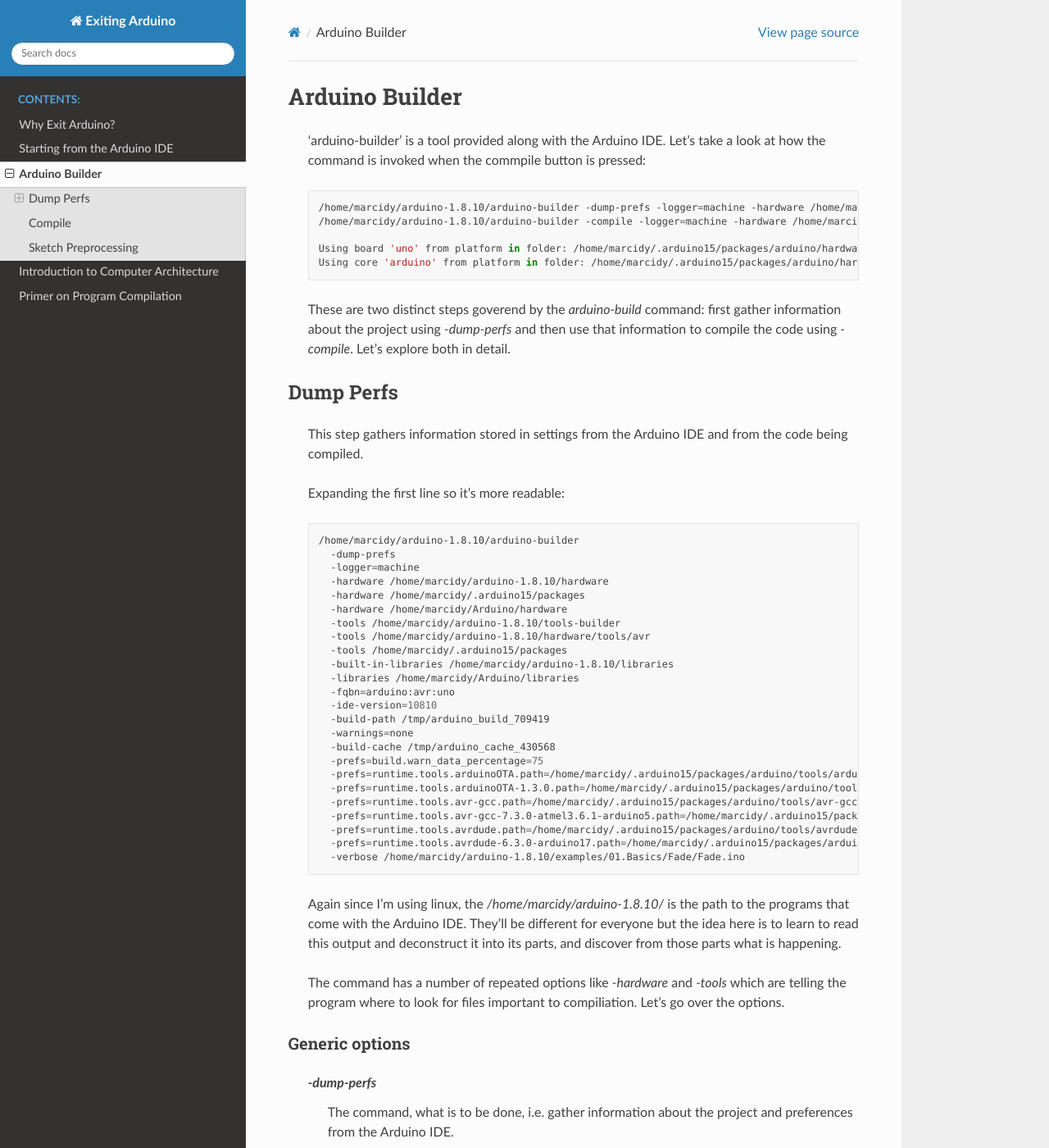
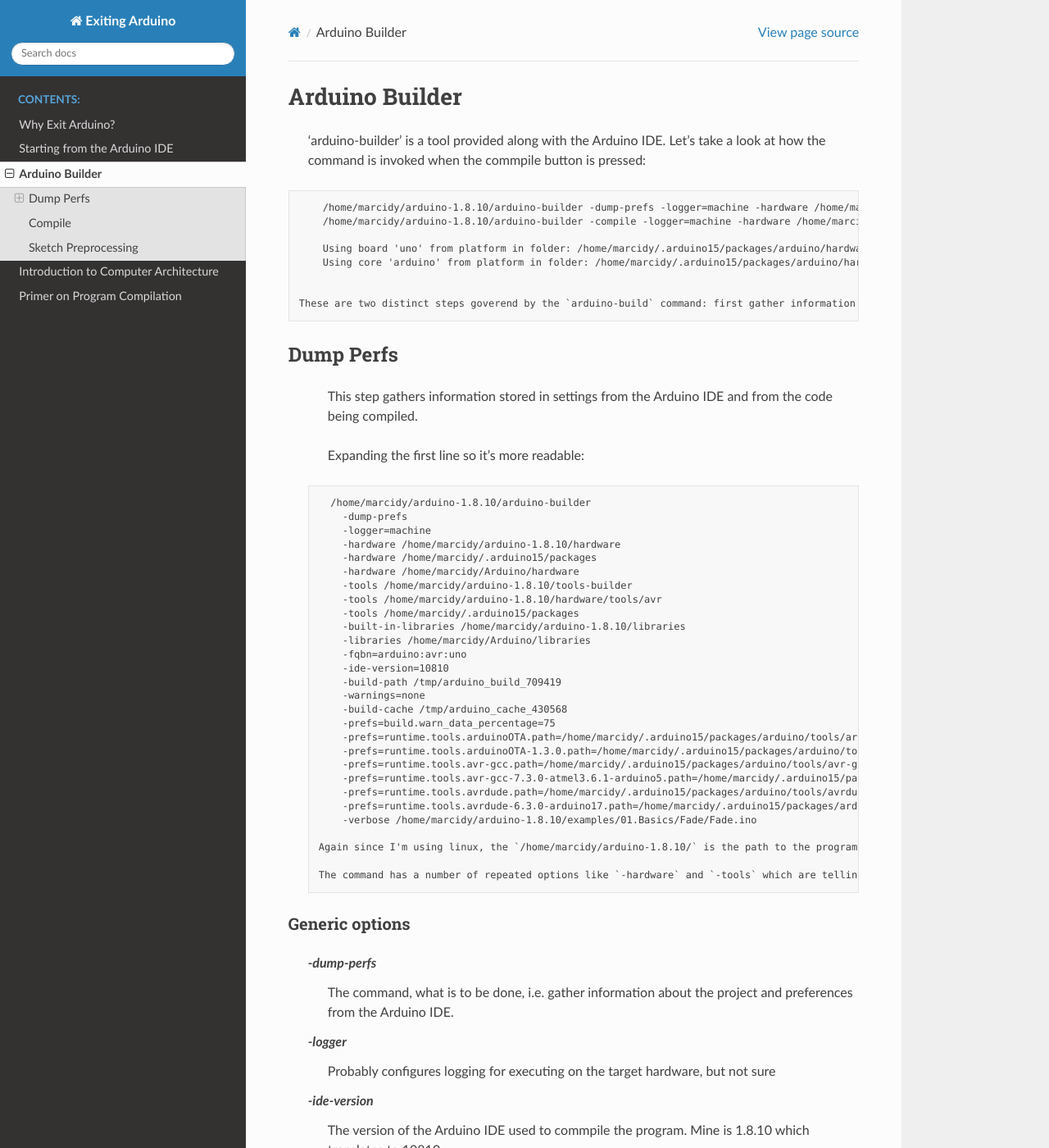
Before and after one commit to marcidy/exiting_arduino, a Sphinx documentation site: the page built from docs/source/arduino_builder.rst, in a window 1280 px wide and 1400 px high. Shown: the whole window at 82% size. Built offline with Sphinx 7.4.7 and the Read the Docs theme 2.0.0, drawn with Linux system fonts in a browser that asks for light colours; some of the changed text lies outside the part shown.

Commit message:
reformatting some blocks

```diff
--- a/docs/source/arduino_builder.rst
+++ b/docs/source/arduino_builder.rst
@@ -6,7 +6,7 @@
 
     'arduino-builder' is a tool provided along with the Arduino IDE.  Let's take a look at how the command is invoked when the commpile button is pressed:
 
-    .. code:: bash
+::
 
         /home/marcidy/arduino-1.8.10/arduino-builder -dump-prefs -logger=machine -hardware /home/marcidy/arduino-1.8.10/hardware -hardware /home/marcidy/.arduino15/packages -hardware /home/marcidy/Arduino/hardware -tools /home/marcidy/arduino-1.8.10/tools-builder -tools /home/marcidy/arduino-1.8.10/hardware/tools/avr -tools /home/marcidy/.arduino15/packages -built-in-libraries /home/marcidy/arduino-1.8.10/libraries -libraries /home/marcidy/Arduino/libraries -fqbn=arduino:avr:uno -ide-version=10810 -build-path /tmp/arduino_build_709419 -warnings=none -build-cache /tmp/arduino_cache_430568 -prefs=build.warn_data_percentage=75 -prefs=runtime.tools.arduinoOTA.path=/home/marcidy/.arduino15/packages/arduino/tools/arduinoOTA/1.3.0 -prefs=runtime.tools.arduinoOTA-1.3.0.path=/home/marcidy/.arduino15/packages/arduino/tools/arduinoOTA/1.3.0 -prefs=runtime.tools.avr-gcc.path=/home/marcidy/.arduino15/packages/arduino/tools/avr-gcc/7.3.0-atmel3.6.1-arduino5 -prefs=runtime.tools.avr-gcc-7.3.0-atmel3.6.1-arduino5.path=/home/marcidy/.arduino15/packages/arduino/tools/avr-gcc/7.3.0-atmel3.6.1-arduino5 -prefs=runtime.tools.avrdude.path=/home/marcidy/.arduino15/packages/arduino/tools/avrdude/6.3.0-arduino17 -prefs=runtime.tools.avrdude-6.3.0-arduino17.path=/home/marcidy/.arduino15/packages/arduino/tools/avrdude/6.3.0-arduino17 -verbose /home/marcidy/arduino-1.8.10/examples/01.Basics/Fade/Fade.ino
         /home/marcidy/arduino-1.8.10/arduino-builder -compile -logger=machine -hardware /home/marcidy/arduino-1.8.10/hardware -hardware /home/marcidy/.arduino15/packages -hardware /home/marcidy/Arduino/hardware -tools /home/marcidy/arduino-1.8.10/tools-builder -tools /home/marcidy/arduino-1.8.10/hardware/tools/avr -tools /home/marcidy/.arduino15/packages -built-in-libraries /home/marcidy/arduino-1.8.10/libraries -libraries /home/marcidy/Arduino/libraries -fqbn=arduino:avr:uno -ide-version=10810 -build-path /tmp/arduino_build_709419 -warnings=none -build-cache /tmp/arduino_cache_430568 -prefs=build.warn_data_percentage=75 -prefs=runtime.tools.arduinoOTA.path=/home/marcidy/.arduino15/packages/arduino/tools/arduinoOTA/1.3.0 -prefs=runtime.tools.arduinoOTA-1.3.0.path=/home/marcidy/.arduino15/packages/arduino/tools/arduinoOTA/1.3.0 -prefs=runtime.tools.avr-gcc.path=/home/marcidy/.arduino15/packages/arduino/tools/avr-gcc/7.3.0-atmel3.6.1-arduino5 -prefs=runtime.tools.avr-gcc-7.3.0-atmel3.6.1-arduino5.path=/home/marcidy/.arduino15/packages/arduino/tools/avr-gcc/7.3.0-atmel3.6.1-arduino5 -prefs=runtime.tools.avrdude.path=/home/marcidy/.arduino15/packages/arduino/tools/avrdude/6.3.0-arduino17 -prefs=runtime.tools.avrdude-6.3.0-arduino17.path=/home/marcidy/.arduino15/packages/arduino/tools/avrdude/6.3.0-arduino17 -verbose /home/marcidy/arduino-1.8.10/examples/01.Basics/Fade/Fade.ino
@@ -23,7 +23,7 @@
 
     Expanding the first line so it's more readable:
 
-    .. code:: bash
+   ::
 
       /home/marcidy/arduino-1.8.10/arduino-builder
         -dump-prefs
@@ -125,7 +125,7 @@
 =======
     As you can guess from the name, compiling means 'putting it together'.  Specifically gathering all the necessary information and coverting the human readable source code into a machine readable binary.
 
-    .. code:: bash
+    ::
 
         /home/marcidy/arduino-1.8.10/arduino-builder
             -compile
```
